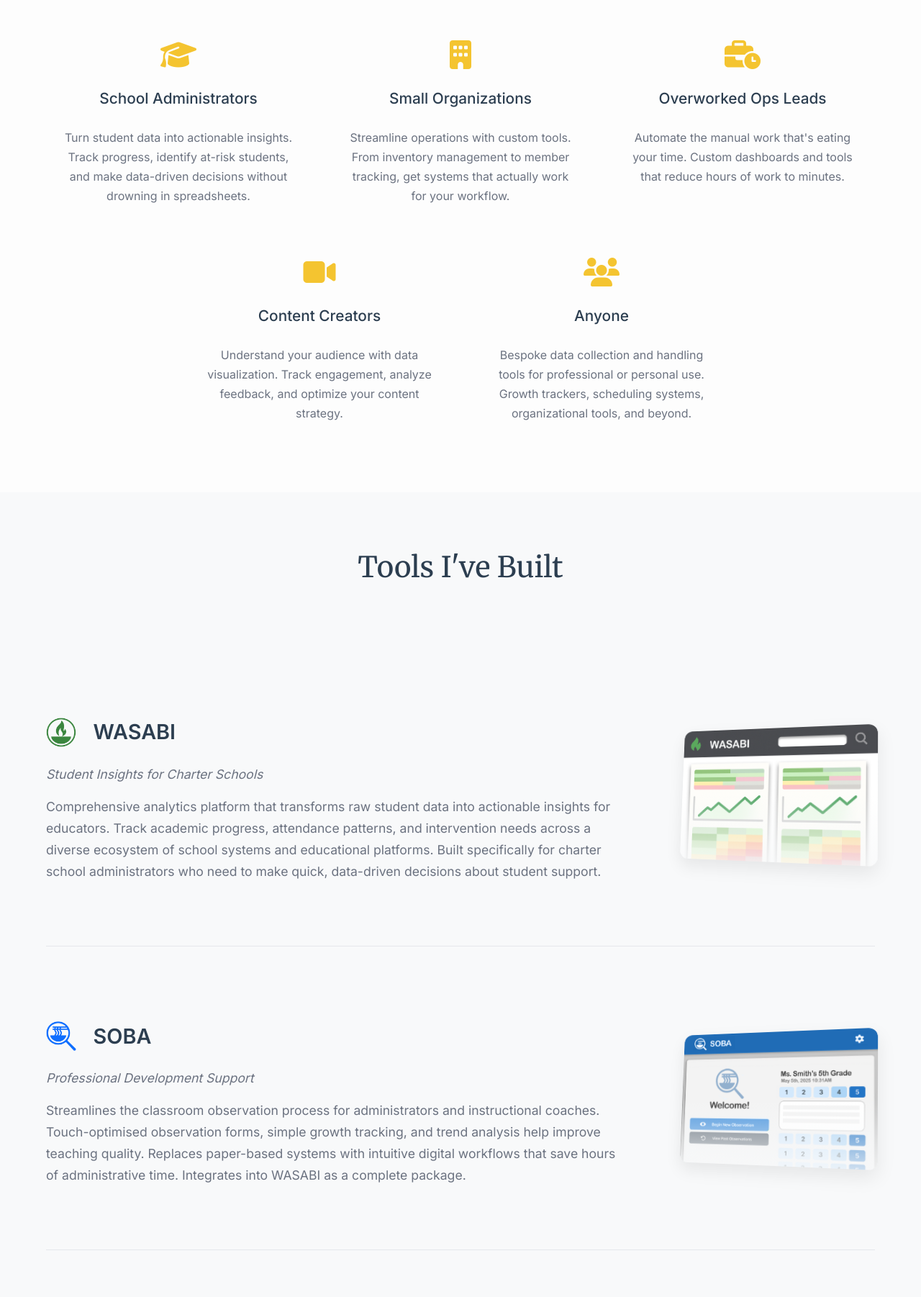
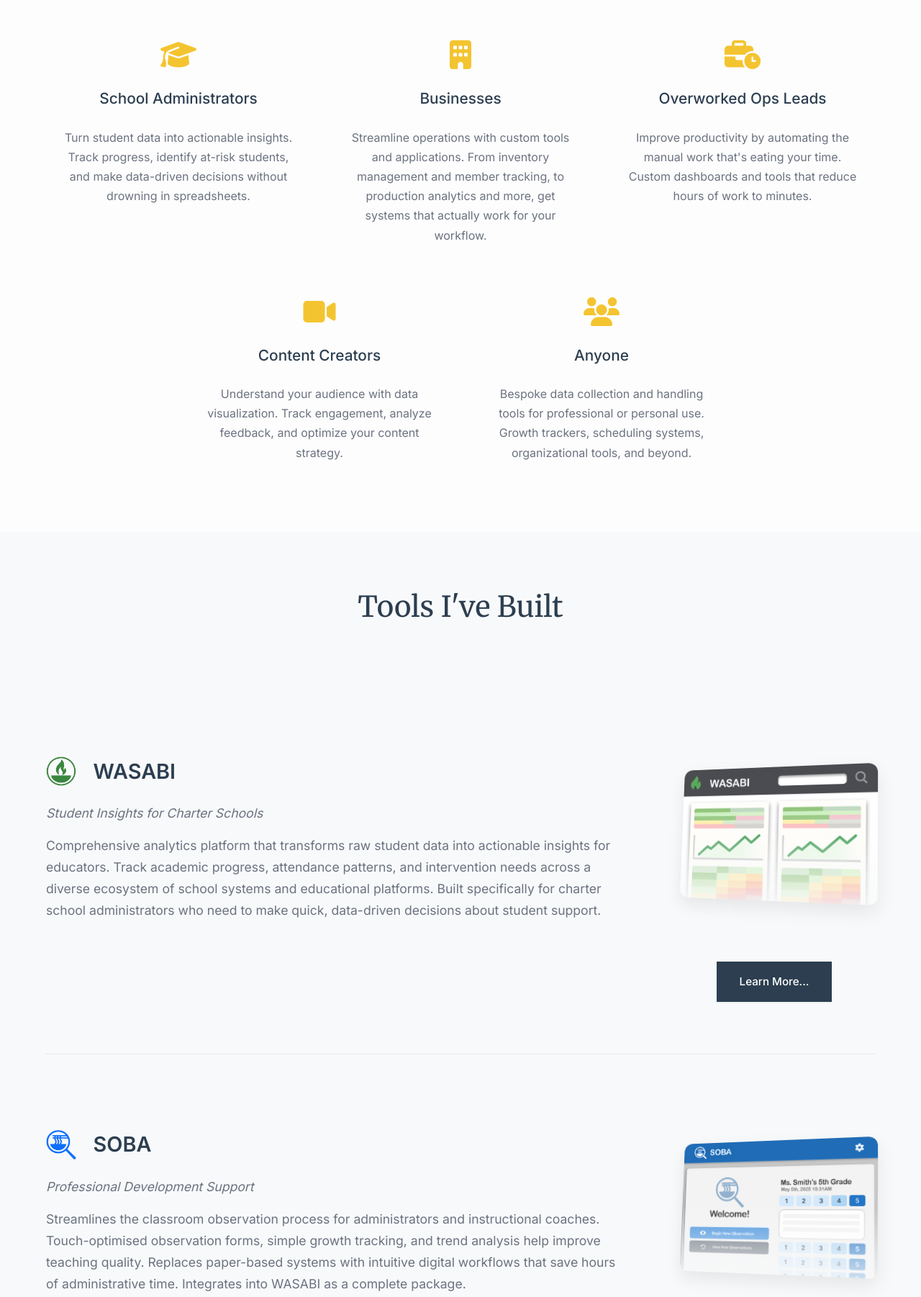
Before and after one commit to DARIENBATHALTER/quiettools, a website: page index.html in a window 1280 px wide. Shown: the part 800-2602 px from the top of the page at 72% size. Drawn offline with Linux system fonts and the light colour scheme.

Commit message:
Add Learn More buttons and content updates - Added Learn More buttons underneath each featured screenshot linking to individual product pages - Updated hero section metric label from 'Average Performance' to 'Class Average' - Changed 'Small Organizations' to 'Businesses' with expanded description - Improved 'Overworked Ops Leads' description for better clarity - Added responsive styling for Learn More buttons on mobile devices

```diff
--- a/index.html
+++ b/index.html
@@ -62,7 +62,7 @@
                                 <h3>Student Insights</h3>
                                 <div class="metric">
                                     <span class="value">84%</span>
-                                    <span class="label">Average Performance</span>
+                                    <span class="label">Class Average</span>
                                 </div>
                                 <div class="alert">3 students need immediate support</div>
                             </div>
@@ -86,13 +86,13 @@
                     </div>
                     <div class="help-item">
                         <i class="fas fa-building help-icon"></i>
-                        <h3>Small Organizations</h3>
-                        <p>Streamline operations with custom tools. From inventory management to member tracking, get systems that actually work for your workflow.</p>
+                        <h3>Businesses</h3>
+                        <p>Streamline operations with custom tools and applications. From inventory management and member tracking, to production analytics and more, get systems that actually work for your workflow.</p>
                     </div>
                     <div class="help-item">
                         <i class="fas fa-business-time help-icon"></i>
                         <h3>Overworked Ops Leads</h3>
-                        <p>Automate the manual work that's eating your time. Custom dashboards and tools that reduce hours of work to minutes.</p>
+                        <p>Improve productivity by automating the manual work that's eating your time. Custom dashboards and tools that reduce hours of work to minutes.</p>
                     </div>
                 </div>
                 <div class="help-row help-row-bottom">
@@ -135,6 +135,9 @@
                             </div>
                         </div>
                     </div>
+                    <div class="tool-learn-more">
+                        <a href="galleries/wasabi.html" class="learn-more-button">Learn More...</a>
+                    </div>
 
                 </div>
             </div>
@@ -157,6 +160,9 @@
                                 <span>View Screenshots</span>
                             </div>
                         </div>
+                    </div>
+                    <div class="tool-learn-more">
+                        <a href="galleries/soba.html" class="learn-more-button">Learn More...</a>
                     </div>
 
                 </div>
@@ -181,6 +187,9 @@
                             </div>
                         </div>
                     </div>
+                    <div class="tool-learn-more">
+                        <a href="galleries/inventory.html" class="learn-more-button">Learn More...</a>
+                    </div>
 
                 </div>
             </div>
@@ -204,6 +213,9 @@
                             </div>
                         </div>
                     </div>
+                    <div class="tool-learn-more">
+                        <a href="galleries/youtube.html" class="learn-more-button">Learn More...</a>
+                    </div>
 
                 </div>
             </div>
@@ -226,6 +238,9 @@
                                 <span>View Screenshots</span>
                             </div>
                         </div>
+                    </div>
+                    <div class="tool-learn-more">
+                        <a href="galleries/podcast.html" class="learn-more-button">Learn More...</a>
                     </div>
 
                 </div>
--- a/styles.css
+++ b/styles.css
@@ -538,6 +538,33 @@ body {
     opacity: 1;
 }
 
+/* Learn More Button */
+.tool-learn-more {
+    grid-column: 2;
+    display: flex;
+    justify-content: center;
+    margin-top: var(--spacing-sm);
+}
+
+.learn-more-button {
+    display: inline-block;
+    padding: var(--spacing-sm) var(--spacing-lg);
+    background: var(--color-primary);
+    color: white;
+    text-decoration: none;
+    border-radius: var(--border-radius-md);
+    font-weight: 500;
+    font-size: 0.95rem;
+    transition: all 0.3s ease;
+    box-shadow: var(--shadow-sm);
+}
+
+.learn-more-button:hover {
+    background: var(--color-accent);
+    transform: translateY(-2px);
+    box-shadow: var(--shadow-md);
+}
+
 .tool-media-section {
     grid-column: 1 / -1;
     margin-top: var(--spacing-xs);
@@ -971,6 +998,13 @@ body {
         margin-top: 0;
     }
 
+    .tool-learn-more {
+        grid-area: image;
+        justify-self: center;
+        margin-top: var(--spacing-sm);
+        margin-bottom: 0;
+    }
+
     .tool-media {
         grid-template-columns: 1fr;
         gap: var(--spacing-lg);
```
